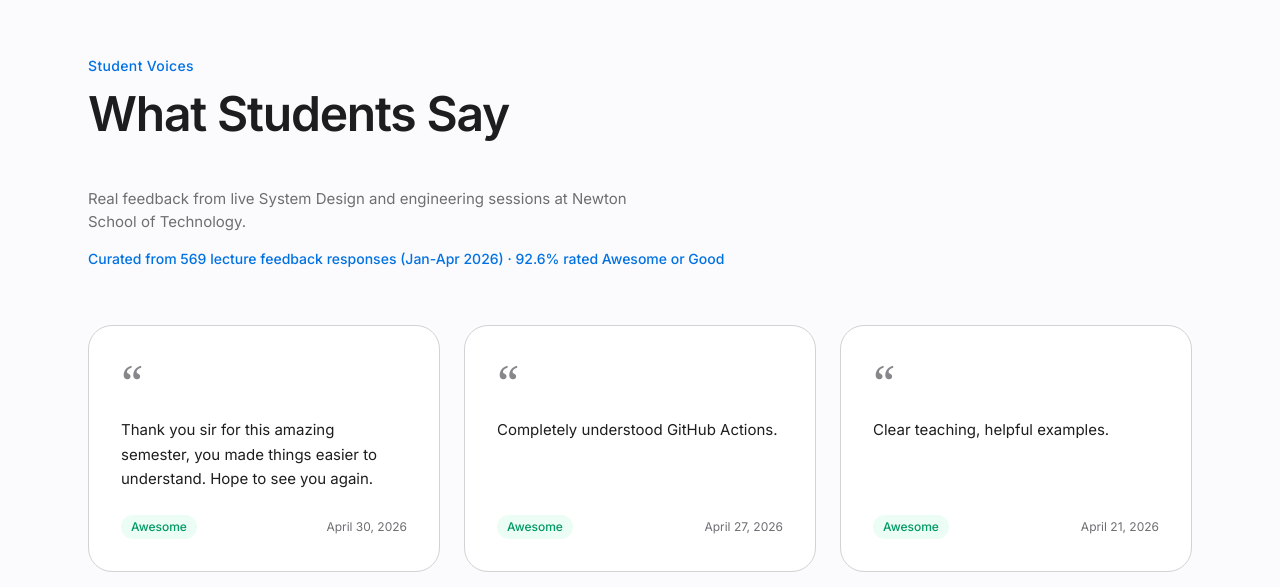
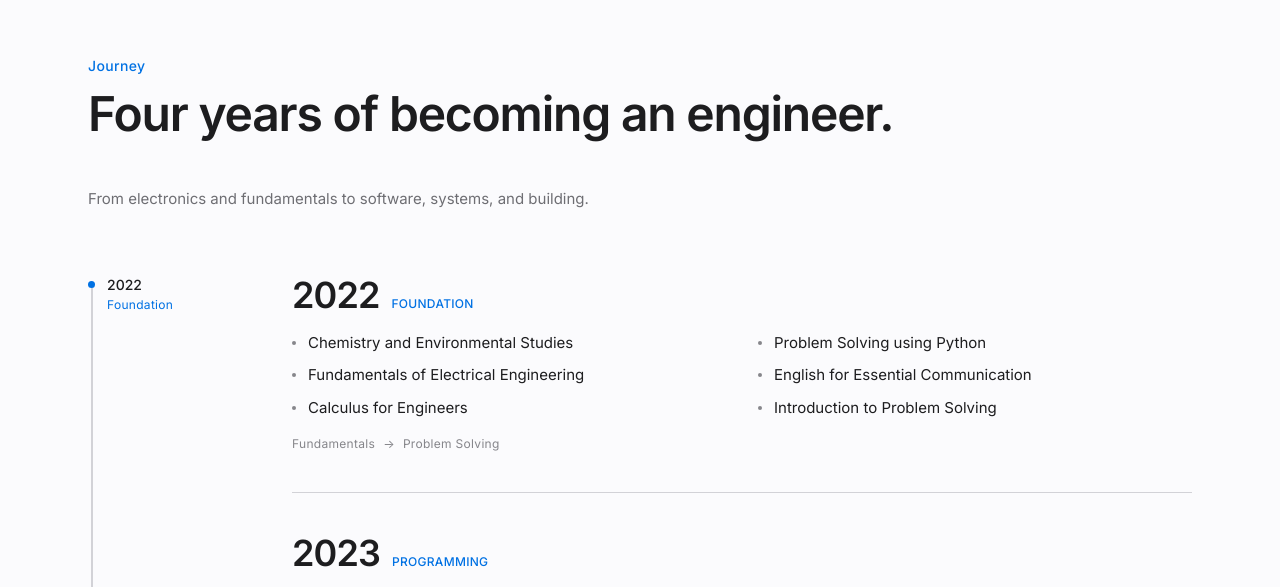
Before and after one commit to JACOBIAN01/subhadeep-portfolio, a React (Vite) app in the folder client/: page / in a window 1280 px wide. Shown: the part 9053-9640 px from the top of the page. Built offline with nearby package versions, Linux system fonts and the light colour scheme.

Commit message:
fix: comment out Testimonials component until real content is available

```diff
--- a/client/src/pages/Home.jsx
+++ b/client/src/pages/Home.jsx
@@ -5,7 +5,7 @@ import StatsStrip from "../components/StatsStrip";
 import About from "../components/About";
 import Projects from "../components/Projects";
 import Experience from "../components/Experience";
-import Testimonials from "../components/Testimonials";
+// import Testimonials from "../components/Testimonials"; // hidden until real names/photos/testimonials are ready
 import Journey from "../components/Journey";
 import SkillCertificates from "../components/SkillCertificates";
 import Contact from "../components/Contact";
@@ -21,7 +21,7 @@ export default function Home() {
       <About />
       <Projects />
       <Experience />
-      <Testimonials />
+      {/* Testimonials hidden until real names/photos/testimonials are ready */}
       <Journey />
       <SkillCertificates />
       <Contact />
```
